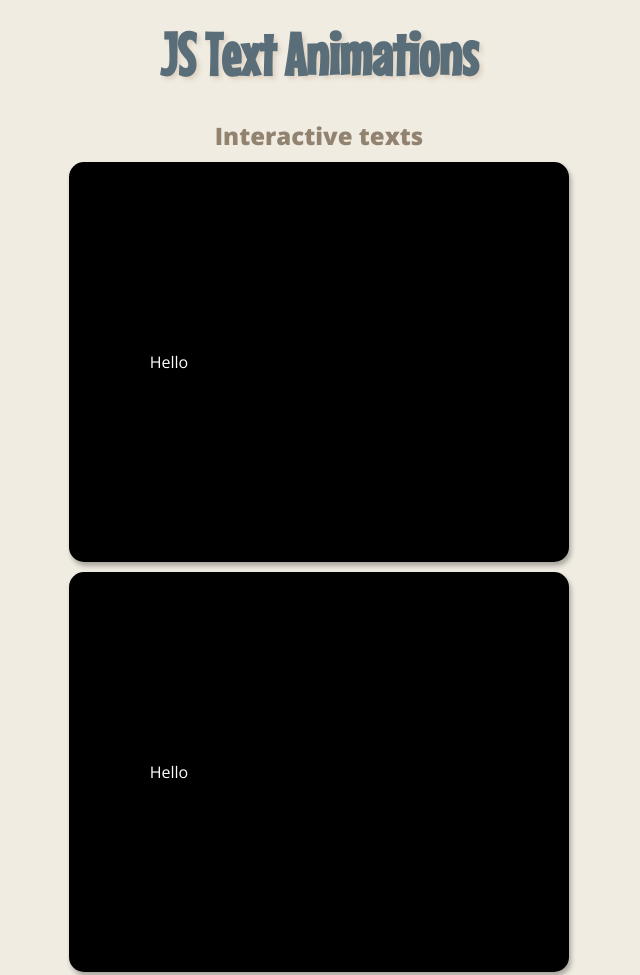
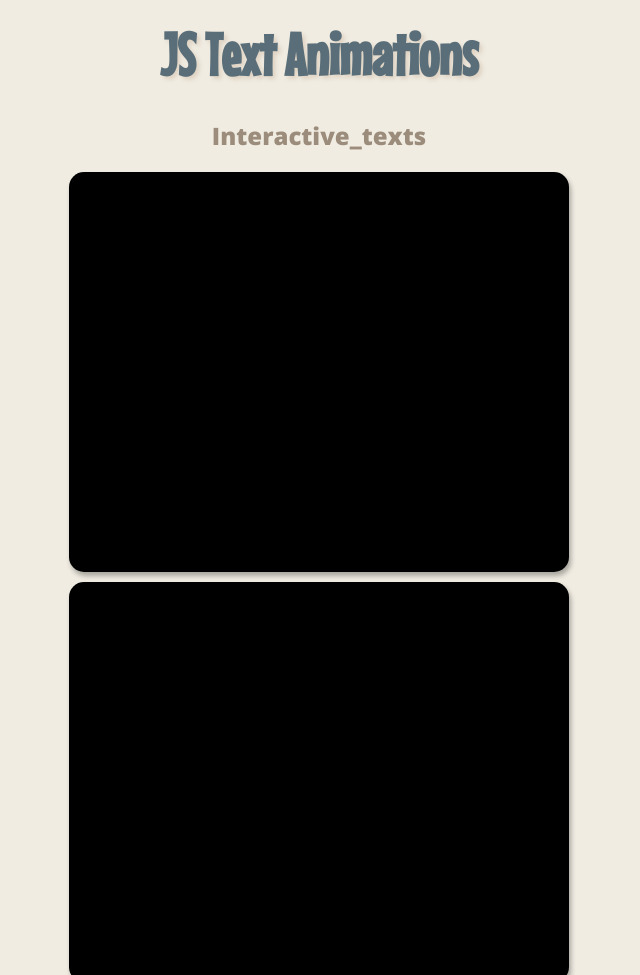
Before and after one commit to Lu-Smith/text-animation-js, a plain HTML site: page index.html in a window 1280 px wide. Shown: the top 975 px of the page, without its empty margins (321-961 px from the left). Drawn offline with nearby package versions, Linux system fonts and the light colour scheme.

Commit message:
Added animation to subtitle

```diff
--- a/index.html
+++ b/index.html
@@ -10,18 +10,18 @@
 <body>
     <header>
         <h1>JS Text Animations</h1>
-        <h2>Interactive texts</h2>
+        <h2 id="subtitle">Interactive_texts</h2>
     </header>
     <main>
-        <div class="box show">Hello<canvas id="canvas1"></canvas></div>
-        <div class="box show">Hello<canvas id="canvas1"></canvas></div>
-        <div class="box show">Hello<canvas id="canvas1"></canvas></div>
-        <div class="box show">Hello<canvas id="canvas1"></canvas></div>
-        <div class="box show">Hello<canvas id="canvas1"></canvas></div>
-        <div class="box show">Hello<canvas id="canvas1"></canvas></div>
-        <div class="box show">Hello<canvas id="canvas1"></canvas></div>
-        <div class="box show">Hello<canvas id="canvas1"></canvas></div>
-        <div class="box show">Hello<canvas id="canvas1"></canvas></div>
+        <div class="box show"><canvas id="canvas1"></canvas></div>
+        <div class="box show"><canvas id="canvas2"></canvas></div>
+        <div class="box show"><canvas id="canvas3"></canvas></div>
+        <div class="box show"><canvas id="canvas4"></canvas></div>
+        <div class="box show"><canvas id="canvas5"></canvas></div>
+        <div class="box show"><canvas id="canvas6"></canvas></div>
+        <div class="box show"><canvas id="canvas7"></canvas></div>
+        <div class="box show"><canvas id="canvas8"></canvas></div>
+        <div class="box show"><canvas id="canvas9"></canvas></div>
     </main>
     <footer>Coded by <a href="https://www.lunasmithart.com/" target="_blank" rel="noreferrer">Luna Smith</a>, open source on <a href="https://github.com/Lu-Smith/text-animation-js" target="_blank" rel="noreferrer">GitHub</a></footer>
     <script src="script.js"></script>
--- a/script.js
+++ b/script.js
@@ -19,3 +19,32 @@ function checkBoxes() {
         }
     })
 }
+
+//subtitle
+const text = document.getElementById('subtitle');
+const strText = text.textContent;
+const splitText = strText.split("");
+text.textContent = "";
+
+for (let i = 0; i < splitText.length; i++) {
+    text.innerHTML += "<span>" + splitText[i] + "</span>";
+}
+
+let char = 0;
+let timer = setInterval(onTick, 50);
+
+function onTick(){
+    const spans = text.querySelectorAll('span')[char];
+    spans.classList.add('fade');
+    char++
+    if(char === splitText.length) {
+        complete();
+        return;
+    }
+}
+
+function complete() {
+    clearInterval(timer);
+    timer = null;
+
+}
--- a/style.css
+++ b/style.css
@@ -27,8 +27,24 @@ h1 {
 
 h2 {
     color: #928270;
+    margin-bottom: 10px;
 
 }
+
+span {
+    display: inline-block;
+    opacity: 0;
+    transition: all 0.8s ease;
+    transform: scaleX(20%);
+    color: black;
+}
+
+span.fade {
+    opacity: 0.9;
+    transform: scaleX(100%);
+    color: #928270;;
+}
+
 .box {
     background: black;
     color: white;
```
